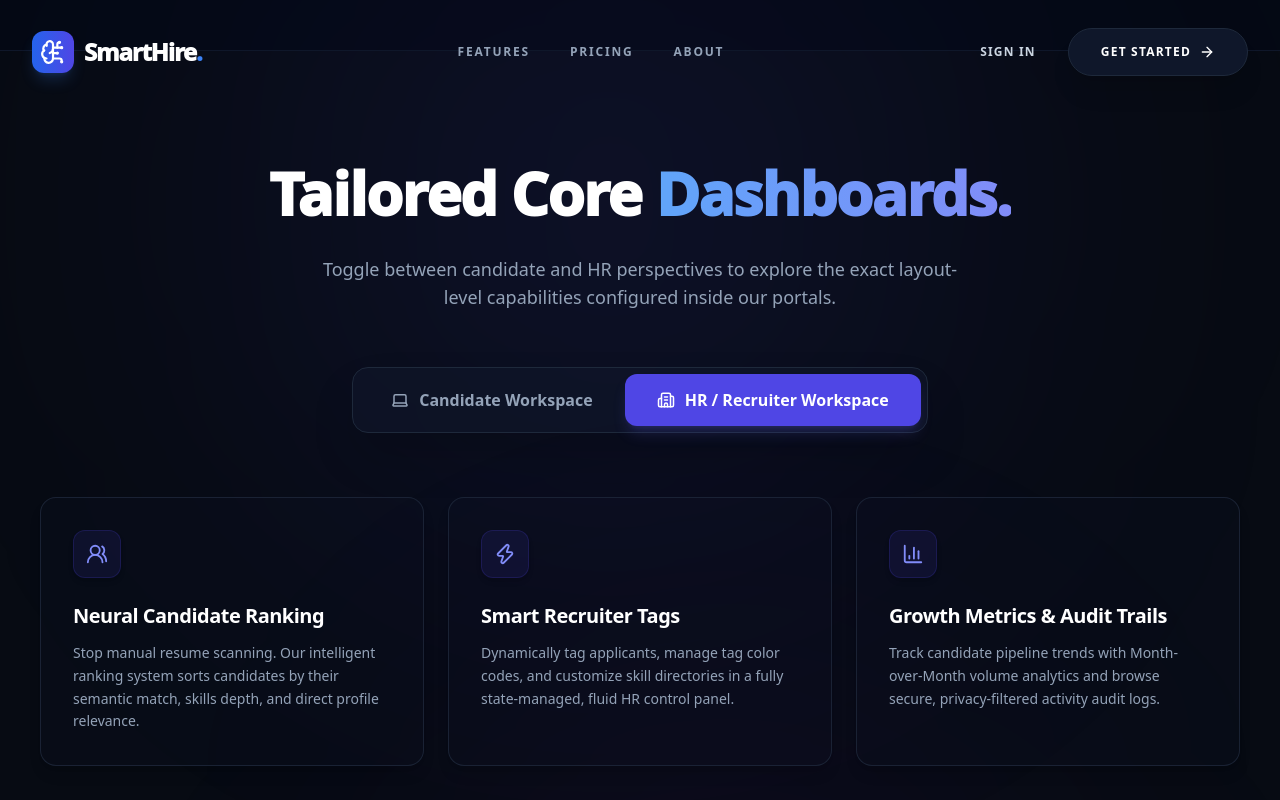
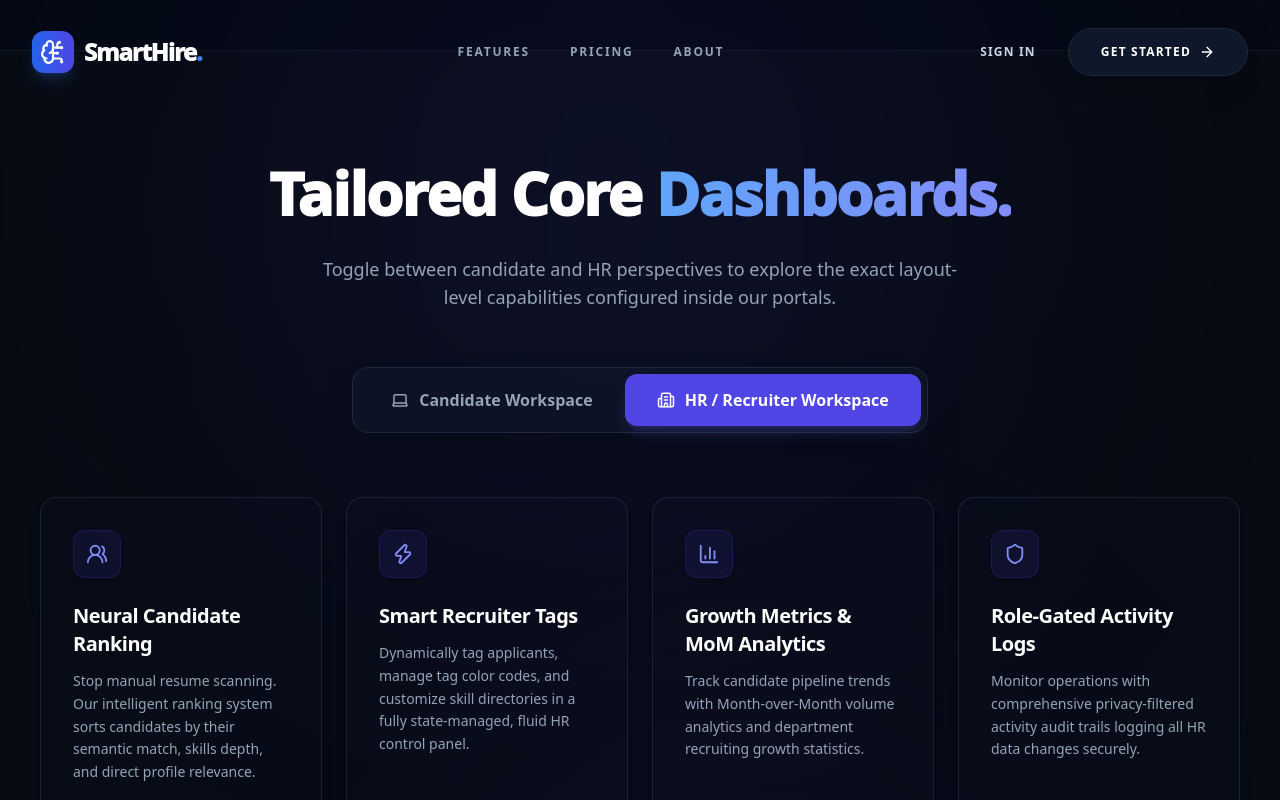
Before and after one commit to PratikPatil156/SmartHire-Enterprise, a React (Vite) app in the folder frontend/: page / in a window 1280 px wide. Both pictures are taken after a click on the button "HR / Recruiter Workspace". Shown: the part 1289-2089 px from the top of the page. Built offline with nearby package versions, Linux system fonts and the light colour scheme; the HTML template or start-up script is replaced by a standard one.

Commit message:
Remove Mock Interviews from LandingPage and implement dynamic layout columns

```diff
--- a/frontend/src/pages/LandingPage/LandingPage.jsx
+++ b/frontend/src/pages/LandingPage/LandingPage.jsx
@@ -33,14 +33,14 @@ const LandingPage = () => {
       desc: "Upload your resume in-place and get graded instantly. Know your ATS match score against key skills and structural criteria before applying."
     },
     {
-      icon: <Award />,
-      title: "Interactive Mock Interviews",
-      desc: "Simulate speech & text interviews with our smart AI interviewer. Receive localized breakdown scores, detailed feedback, and key improvement suggestions."
+      icon: <Target />,
+      title: "Explore Job Openings",
+      desc: "Search, view, and filter through active job listings. Find your dream role matching your skill profile and preferences seamlessly."
     },
     {
-      icon: <Target />,
-      title: "Smart Job Recommendations",
-      desc: "Get matched with perfectly-aligned job openings matching your skill profile, interests, and real-time resume ATS scoring."
+      icon: <Check />,
+      title: "Real-time Application Tracker",
+      desc: "Track the active progress of your applications ('applied', 'review', 'interview', 'selected') through a beautifully organized user pipeline dashboard."
     }
   ];
 
@@ -57,8 +57,13 @@ const LandingPage = () => {
     },
     {
       icon: <BarChart3 />,
-      title: "Growth Metrics & Audit Trails",
-      desc: "Track candidate pipeline trends with Month-over-Month volume analytics and browse secure, privacy-filtered activity audit logs."
+      title: "Growth Metrics & MoM Analytics",
+      desc: "Track candidate pipeline trends with Month-over-Month volume analytics and department recruiting growth statistics."
+    },
+    {
+      icon: <Shield />,
+      title: "Role-Gated Activity Logs",
+      desc: "Monitor operations with comprehensive privacy-filtered activity audit trails logging all HR data changes securely."
     }
   ];
 
@@ -215,7 +220,7 @@ const LandingPage = () => {
                 animate={{ opacity: 1, y: 0 }}
                 exit={{ opacity: 0, y: -15 }}
                 transition={{ duration: 0.3 }}
-                className="grid md:grid-cols-3 gap-6"
+                className={`grid md:grid-cols-2 ${activeTab === 'candidate' ? 'lg:grid-cols-3' : 'lg:grid-cols-4'} gap-6`}
               >
                 {(activeTab === 'candidate' ? candidateFeatures : hrFeatures).map((feat, i) => (
                   <div
@@ -264,7 +269,7 @@ const LandingPage = () => {
                   <span className="text-slate-500 font-bold uppercase tracking-widest text-[10px]">Free Tier</span>
                 </div>
                 <div className="space-y-3.5 mb-10">
-                  {['In-Place Resume Uploading', 'Instant ATS Resume Scoring', 'AI Speech/Text Mock Prep', 'Smart Job Recommendations'].map((item, idx) => (
+                  {['In-Place Resume Uploading', 'Instant ATS Resume Scoring', 'Explore Job Openings', 'Real-time Application Tracker'].map((item, idx) => (
                     <div key={idx} className="flex items-center gap-3 font-bold text-sm text-slate-300">
                       <Check size={16} className="text-blue-500 flex-shrink-0" /> {item}
                     </div>
```
